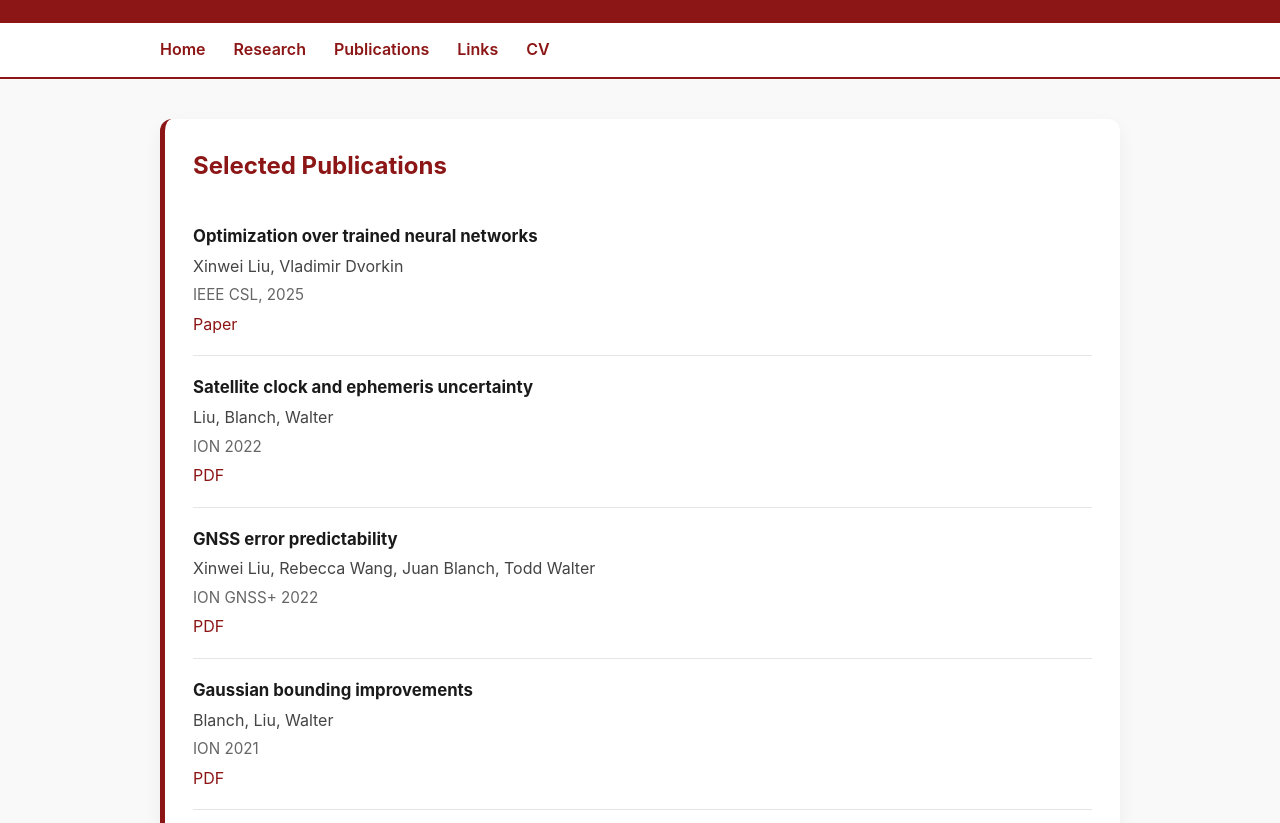
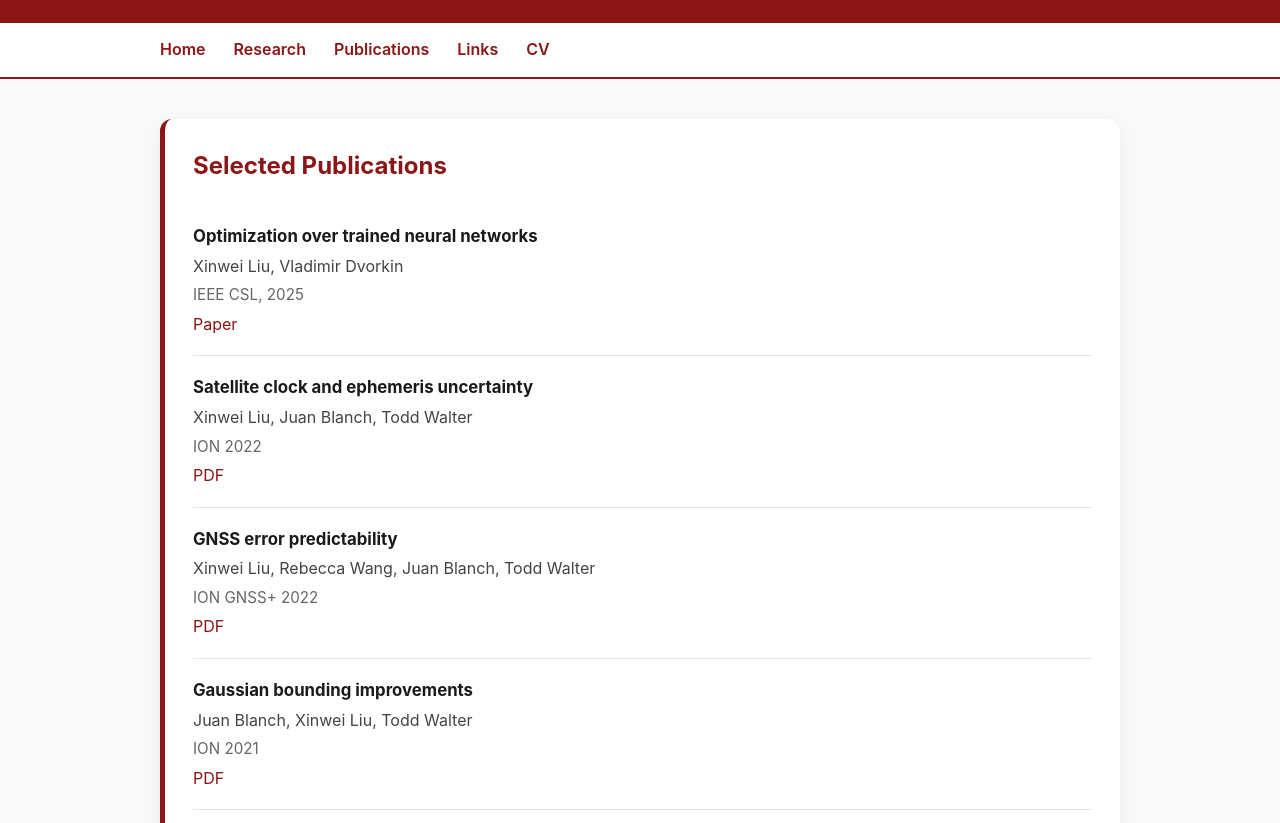
Before and after one commit to xl359/xl359.github.io, a plain HTML site: page publications.html in a window 1280 px wide. Shown: the part 117-940 px from the top of the page. Drawn offline with Linux system fonts and the light colour scheme.

Commit message:
Update author names in publication entries

```diff
--- a/publications.html
+++ b/publications.html
@@ -40,7 +40,7 @@
 
 <div class="publication-item">
 <div class="publication-title">Satellite clock and ephemeris uncertainty</div>
-<div class="publication-authors">Liu, Blanch, Walter</div>
+<div class="publication-authors">Xinwei Liu, Juan Blanch, Todd Walter</div>
 <div class="publication-meta">ION 2022</div>
 <div class="publication-link">
 <a href="https://web.stanford.edu/group/scpnt/gpslab/pubs/papers/Liu_IONITM_2022_ErrorBound.pdf" target="_blank">PDF</a>
@@ -58,7 +58,7 @@
 
 <div class="publication-item">
 <div class="publication-title">Gaussian bounding improvements</div>
-<div class="publication-authors">Blanch, Liu, Walter</div>
+<div class="publication-authors">Juan Blanch, Xinwei Liu, Todd Walter</div>
 <div class="publication-meta">ION 2021</div>
 <div class="publication-link">
 <a href="http://web.stanford.edu/group/scpnt/gpslab/pubs/papers/blanch_ION_ITM2021_paper" target="_blank">PDF</a>
```
